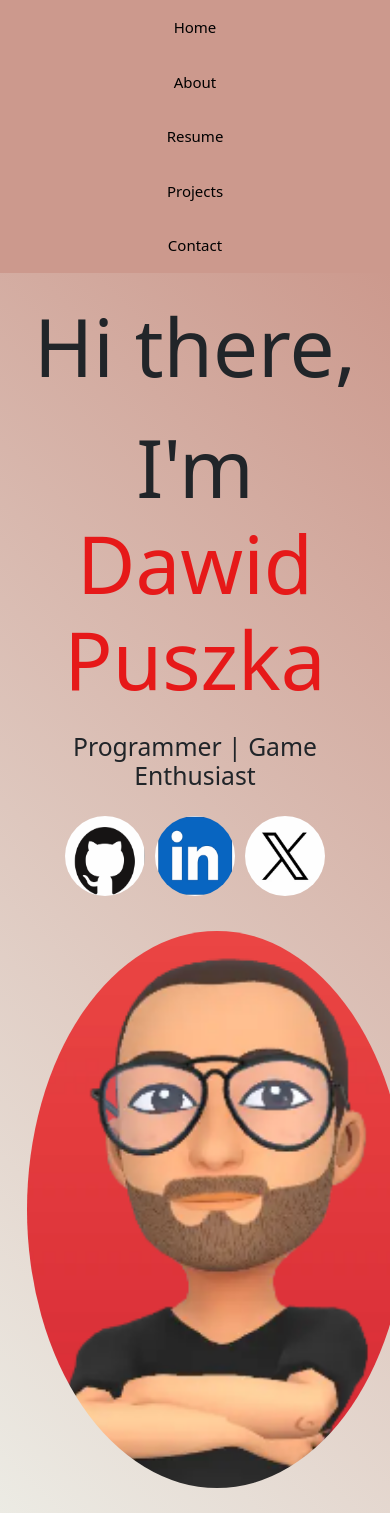
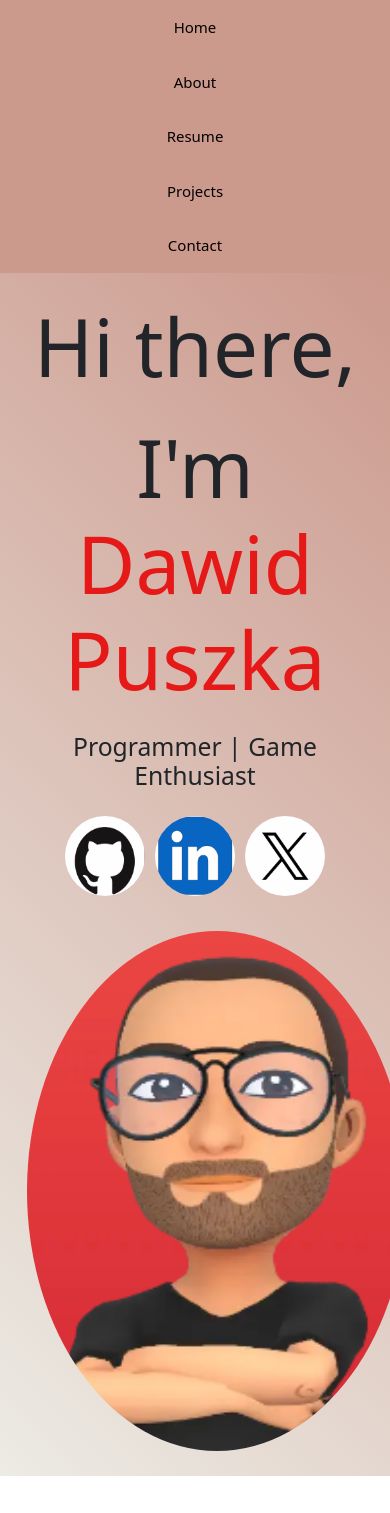
Before and after one commit to Pucha10/DawidPuszka, a React (Vite) app: page / in a window 390 px wide. After the commit the page ends 1476 px from the top, so only its background shows below. Built offline with nearby package versions, Linux system fonts and the light colour scheme.

Commit message:
finished

```diff
--- a/src/App.css
+++ b/src/App.css
@@ -43,7 +43,7 @@ body h1 {
 }
 img.MainPage {
   width: 380px;
-  height: auto;
+  height: 520px;
   border-radius: 50%; /* Zaokrąglamy rogi zdjęcia */
 }
 @media screen and (max-width: 800px) {
@@ -71,6 +71,7 @@ img.MainPage {
 
   img {
     width: 250px; /* Zmniejszamy szerokość obrazka */
-    height: auto;
+    height: 345px;
+
   }
 }
```
